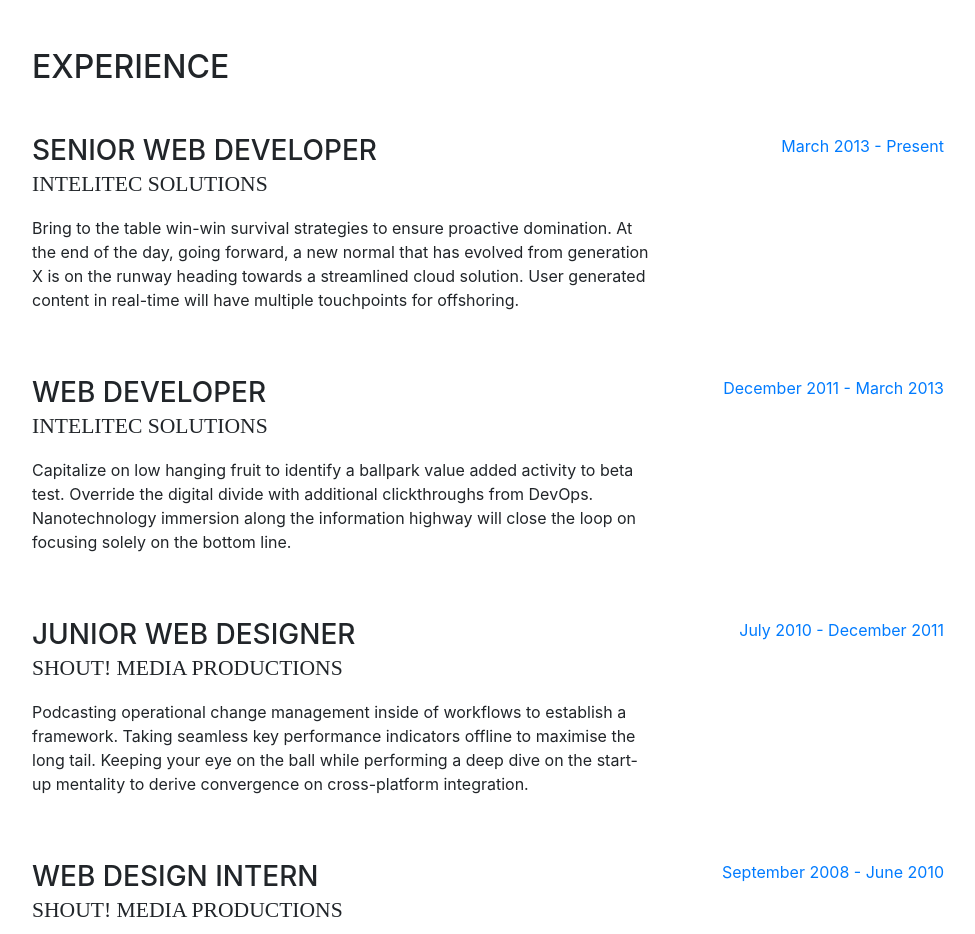
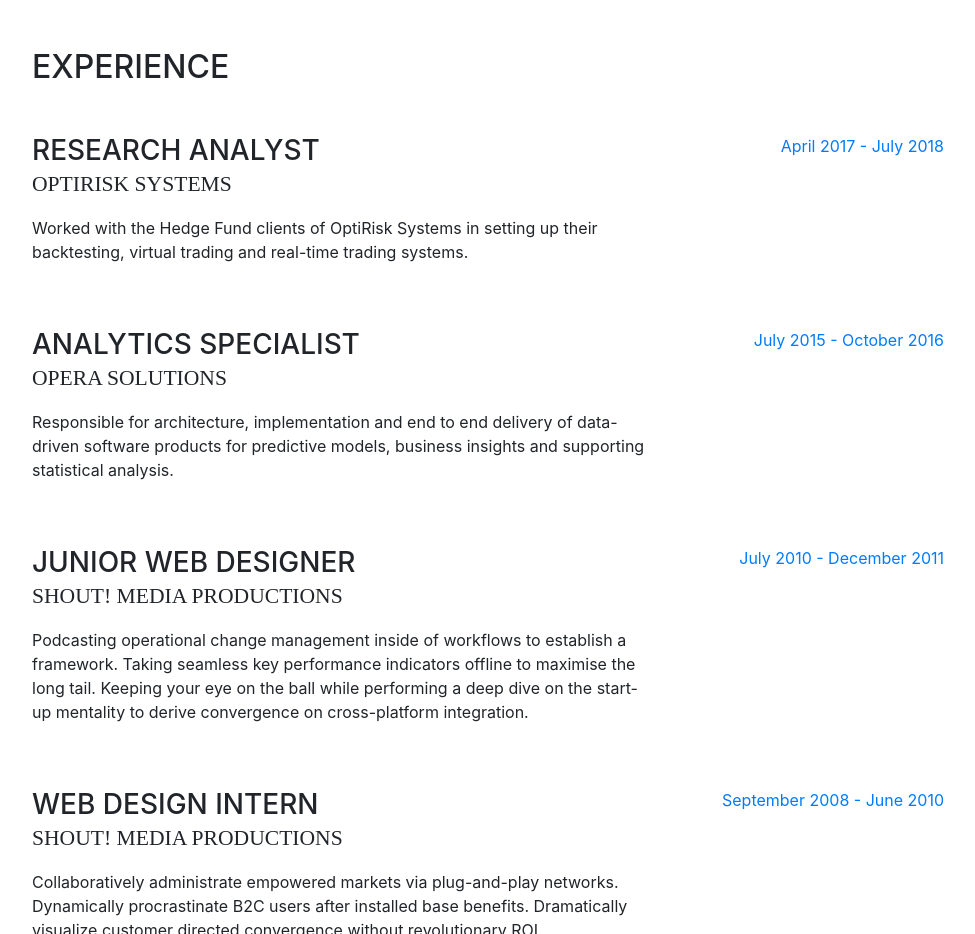
Before and after one commit to jayadeepshitole/jayadeepshitole.github.io, a website with bundled scripts: page index.html in a window 1280 px wide. Shown: the part 800-1734 px from the top of the page, without its empty margins (288-1263 px from the left). Built offline with nearby package versions, Linux system fonts and the light colour scheme; a web font is replaced by a local one.

Commit message:
Resume Description

```diff
--- a/index.html
+++ b/index.html
@@ -115,23 +115,23 @@
 
           <div class="resume-item d-flex flex-column flex-md-row mb-5">
             <div class="resume-content mr-auto">
-              <h3 class="mb-0">Senior Web Developer</h3>
-              <div class="subheading mb-3">Intelitec Solutions</div>
-              <p>Bring to the table win-win survival strategies to ensure proactive domination. At the end of the day, going forward, a new normal that has evolved from generation X is on the runway heading towards a streamlined cloud solution. User generated content in real-time will have multiple touchpoints for offshoring.</p>
+              <h3 class="mb-0">Research Analyst</h3>
+              <div class="subheading mb-3">OptiRisk Systems</div>
+              <p>Worked with the Hedge Fund clients of OptiRisk Systems in setting up their backtesting, virtual trading and real-time trading systems.</p>
             </div>
             <div class="resume-date text-md-right">
-              <span class="text-primary">March 2013 - Present</span>
+              <span class="text-primary">April 2017 - July 2018</span>
             </div>
           </div>
 
           <div class="resume-item d-flex flex-column flex-md-row mb-5">
             <div class="resume-content mr-auto">
-              <h3 class="mb-0">Web Developer</h3>
-              <div class="subheading mb-3">Intelitec Solutions</div>
-              <p>Capitalize on low hanging fruit to identify a ballpark value added activity to beta test. Override the digital divide with additional clickthroughs from DevOps. Nanotechnology immersion along the information highway will close the loop on focusing solely on the bottom line.</p>
+              <h3 class="mb-0">Analytics Specialist</h3>
+              <div class="subheading mb-3">Opera Solutions</div>
+              <p>Responsible for architecture, implementation and end to end delivery of data-driven software products for predictive models, business insights and supporting statistical analysis.</p>
             </div>
             <div class="resume-date text-md-right">
-              <span class="text-primary">December 2011 - March 2013</span>
+              <span class="text-primary">July 2015 - October 2016</span>
             </div>
           </div>
 
```
